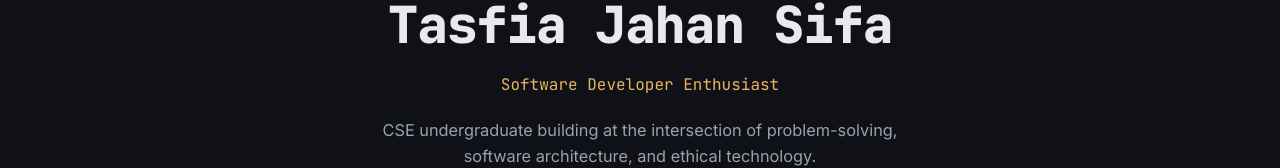
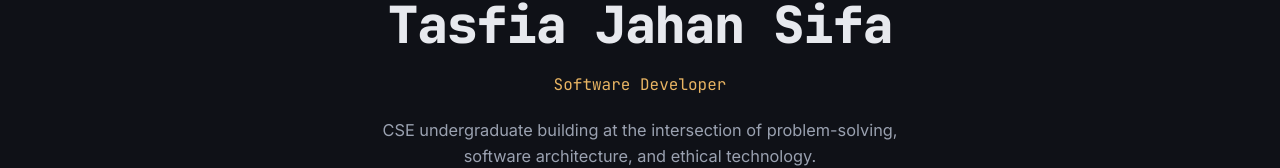
Before and after one commit to tasfiii/Portfolio, a plain HTML site: page index.html in a window 1280 px wide. Shown: the part 229-397 px from the top of the page. Drawn offline with Linux system fonts and the light colour scheme.

Commit message:
Update index.html

```diff
--- a/index.html
+++ b/index.html
@@ -37,7 +37,7 @@
     <span class="hero__badge"><span class="pulse-dot"></span>Available for opportunities</span>
 
     <h1 class="hero__name">Tasfia Jahan Sifa</h1>
-    <p class="hero__role">Software Developer Enthusiast</p>
+    <p class="hero__role">Software Developer</p>
     <p class="hero__tagline">CSE undergraduate building at the intersection of problem-solving,
       software architecture, and ethical technology.</p>
 
```
